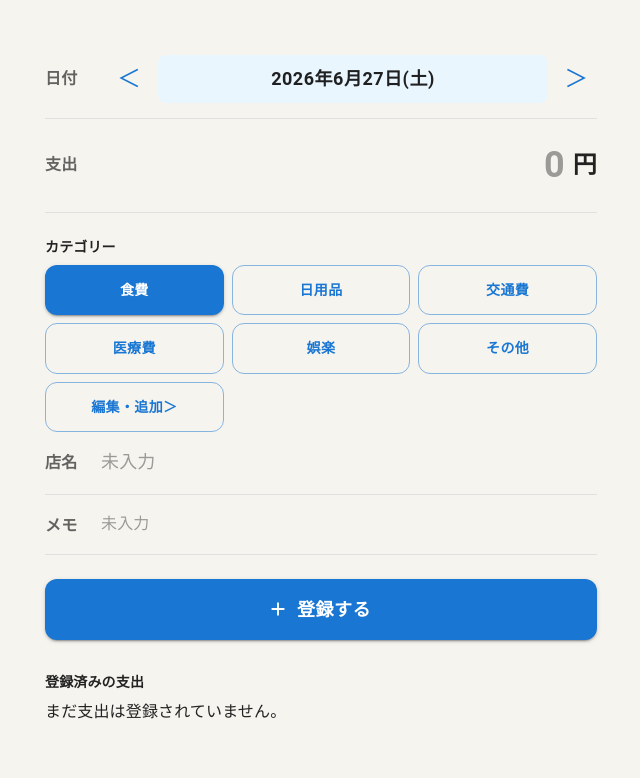
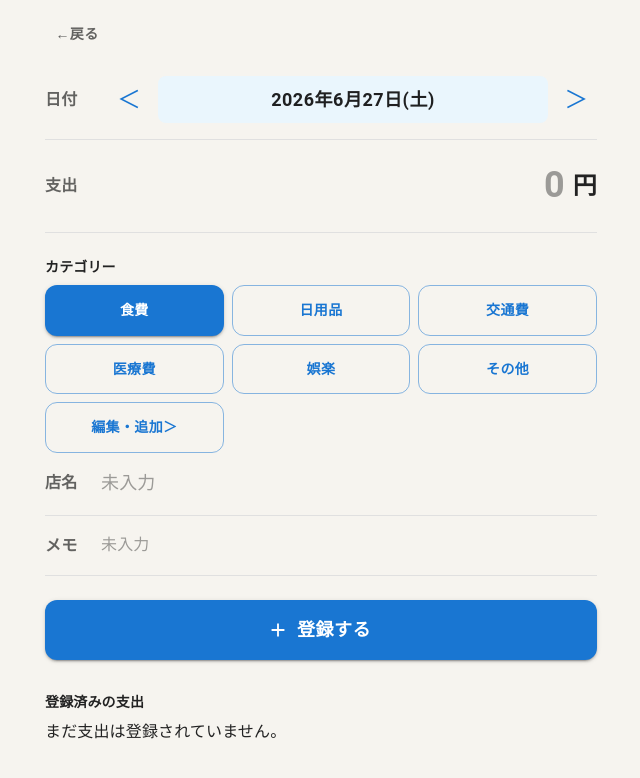
Before and after one commit to ryusei-yaku/kakeibo-app, a React (Vite) app: page /expenses/new in a window 1280 px wide. Shown: the top 778 px of the page, without its empty margins (319-959 px from the left). Built offline with nearby package versions, Linux system fonts and the light colour scheme.

Commit message:
ホーム画面と支出入力画面のルーティングを追加

```diff
--- a/package.json
+++ b/package.json
@@ -17,7 +17,8 @@
     "@mui/x-date-pickers": "^9.7.0",
     "dayjs": "^1.11.21",
     "react": "^19.2.7",
-    "react-dom": "^19.2.7"
+    "react-dom": "^19.2.7",
+    "react-router-dom": "^7.18.0"
   },
   "devDependencies": {
     "@eslint/js": "^10.0.1",
--- a/src/App.tsx
+++ b/src/App.tsx
@@ -1,8 +1,16 @@
+import { BrowserRouter, Route, Routes } from "react-router-dom";
 import ExpenseFormPage from "./features/expenses/ExpenseFormPage";
 import HomePage from "./features/home/HomePage";
 
 function App() {
-  return <ExpenseFormPage />;
+  return (
+    <BrowserRouter>
+      <Routes>
+        <Route path="/" element={<HomePage />} />
+        <Route path="/expenses/new" element={<ExpenseFormPage />}/>
+      </Routes>
+    </BrowserRouter>
+  );
 }
 
 export default App;
--- a/src/features/expenses/ExpenseFormPage.tsx
+++ b/src/features/expenses/ExpenseFormPage.tsx
@@ -7,6 +7,7 @@ import { DateCalendar } from "@mui/x-date-pickers/DateCalendar";
 import { LocalizationProvider } from "@mui/x-date-pickers/LocalizationProvider";
 import { AdapterDayjs } from "@mui/x-date-pickers/AdapterDayjs";
 import { Category } from "@mui/icons-material";
+import { useNavigate } from "react-router-dom";
 
 const categories = [
     { id: "food", name: "食費" },
@@ -54,6 +55,8 @@ function ExpenseFormPage() {
     //登録された支出データを保持する
     const [expenses, setExpenses] = useState<Expense[]>([]);
 
+    const navigate = useNavigate();
+
     function goToPreviousDate() {
         setSelectedDate((currentDate) => currentDate.subtract(1, "day"));
     }
@@ -96,8 +99,18 @@ function ExpenseFormPage() {
     }
 
     return (
-        <Box sx={{ minHeight: "100vh", backgroundColor: "#f6f4ef", py: 5 }}>
+        <Box sx={{ minHeight: "100vh", backgroundColor: "#f6f4ef", py: 2 }}>
             <Container maxWidth="sm">
+                <Button
+                    onClick={() => navigate("/")}
+                    sx={{
+                        mb: 1,
+                        color: "text.secondary",
+                        fontWeight: "bold"
+                    }}
+                >
+                    ←戻る
+                </Button>
 
                 <Box
                     sx={{
--- a/src/features/home/HomePage.tsx
+++ b/src/features/home/HomePage.tsx
@@ -1,3 +1,4 @@
+import { useNavigate } from "react-router-dom";
 import AddIcon from "@mui/icons-material/Add";
 import CalendarMonthIcon from "@mui/icons-material/CalendarMonth";
 import CategoryIcon from "@mui/icons-material/Category";
@@ -27,6 +28,8 @@ function formatYen(amount: number) {
 }
 
 function HomePage() {
+    const navigate = useNavigate();
+
     function handleCategoryClick(categoryName: string, amount: number) {
         alert(`${categoryName}：${formatYen(amount)}の詳細を開きます`);
     }
@@ -76,6 +79,8 @@ function HomePage() {
                     <Button
                         variant="contained"
                         size="large"
+                        fullWidth
+                        onClick={() => navigate("/expenses/new")}
                         startIcon={<AddIcon />}
                         sx={{
                             py: 2,
```
Also changed, not shown: 1 other file (tests, documents, lock files or other folders).
